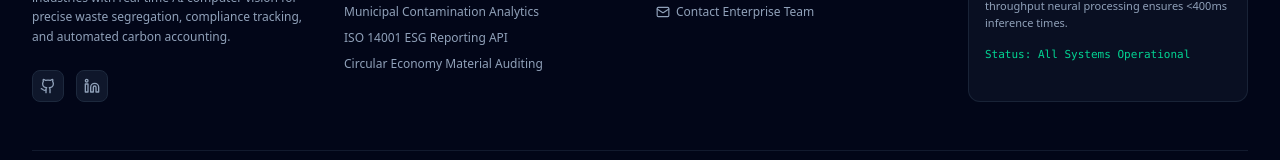
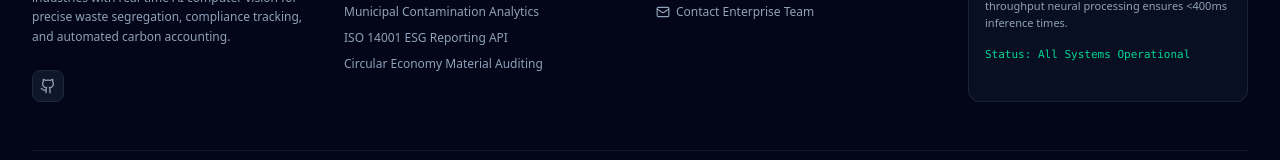
Before and after one commit to yukthivarma27-code/EcoSort, a React (Vite) app: page / in a window 1280 px wide. Shown: the part 926-1086 px from the top of the page. Built offline with nearby package versions, Linux system fonts and the light colour scheme.

Commit message:
fix(ui): remove LinkedIn link from footer

```diff
--- a/src/components/Footer.tsx
+++ b/src/components/Footer.tsx
@@ -1,5 +1,5 @@
 import React from 'react';
-import { Leaf, Shield, FileText, Mail, Github, Linkedin, ExternalLink } from 'lucide-react';
+import { Leaf, Shield, FileText, Mail, Github } from 'lucide-react';
 
 interface FooterProps {
   onOpenPrivacy: () => void;
@@ -36,16 +36,6 @@ export const Footer: React.FC<FooterProps> = ({ onOpenPrivacy, onOpenTerms, onOp
                 title="GitHub Repository"
               >
                 <Github className="w-4 h-4" />
-              </a>
-              <a
-                href="https://linkedin.com"
-                target="_blank"
-                rel="noreferrer"
-                id="link-linkedin"
-                className="w-8 h-8 rounded-lg bg-slate-900 border border-slate-800 flex items-center justify-center text-slate-400 hover:text-white hover:border-slate-700 transition-colors"
-                title="LinkedIn Profile"
-              >
-                <Linkedin className="w-4 h-4" />
               </a>
             </div>
           </div>
```
